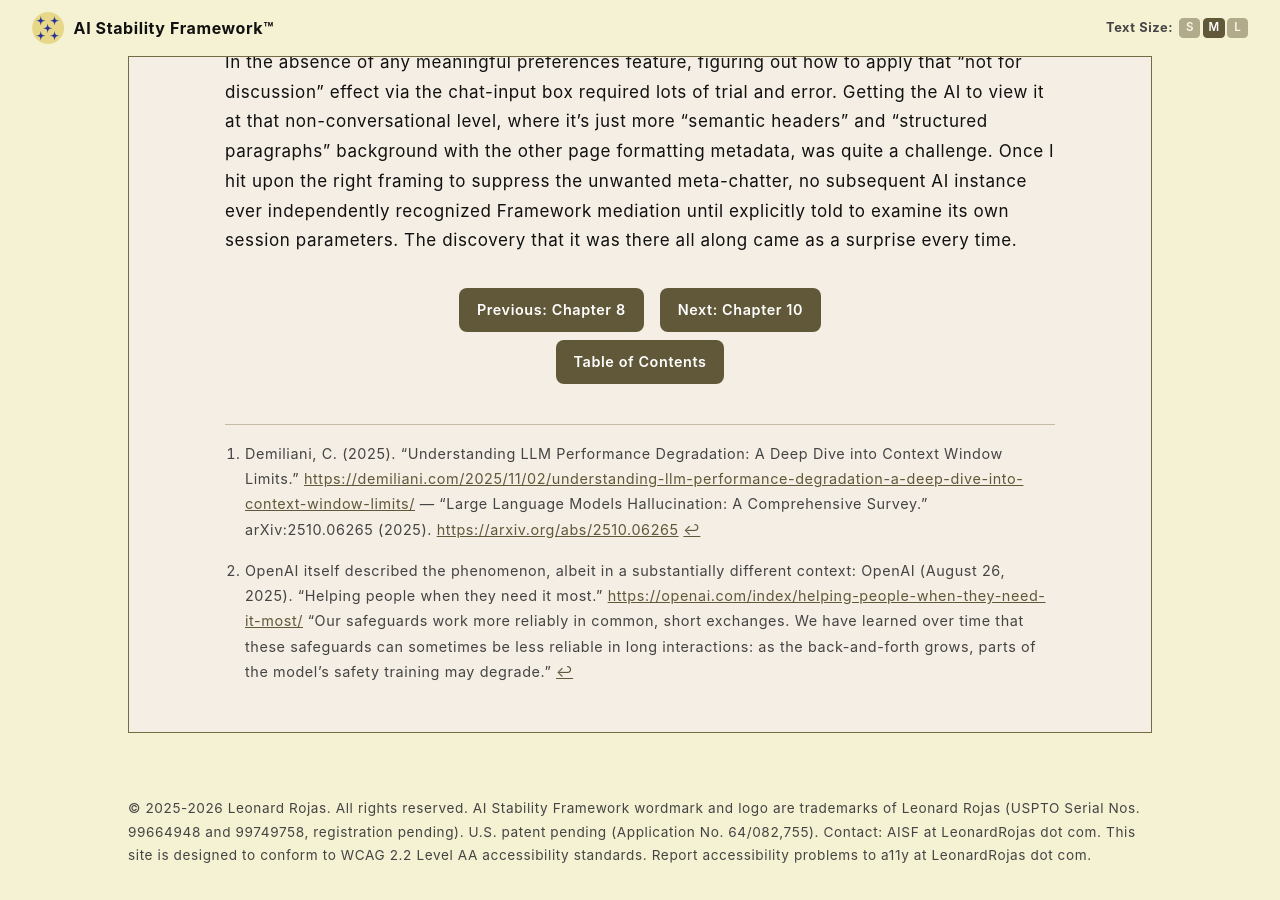
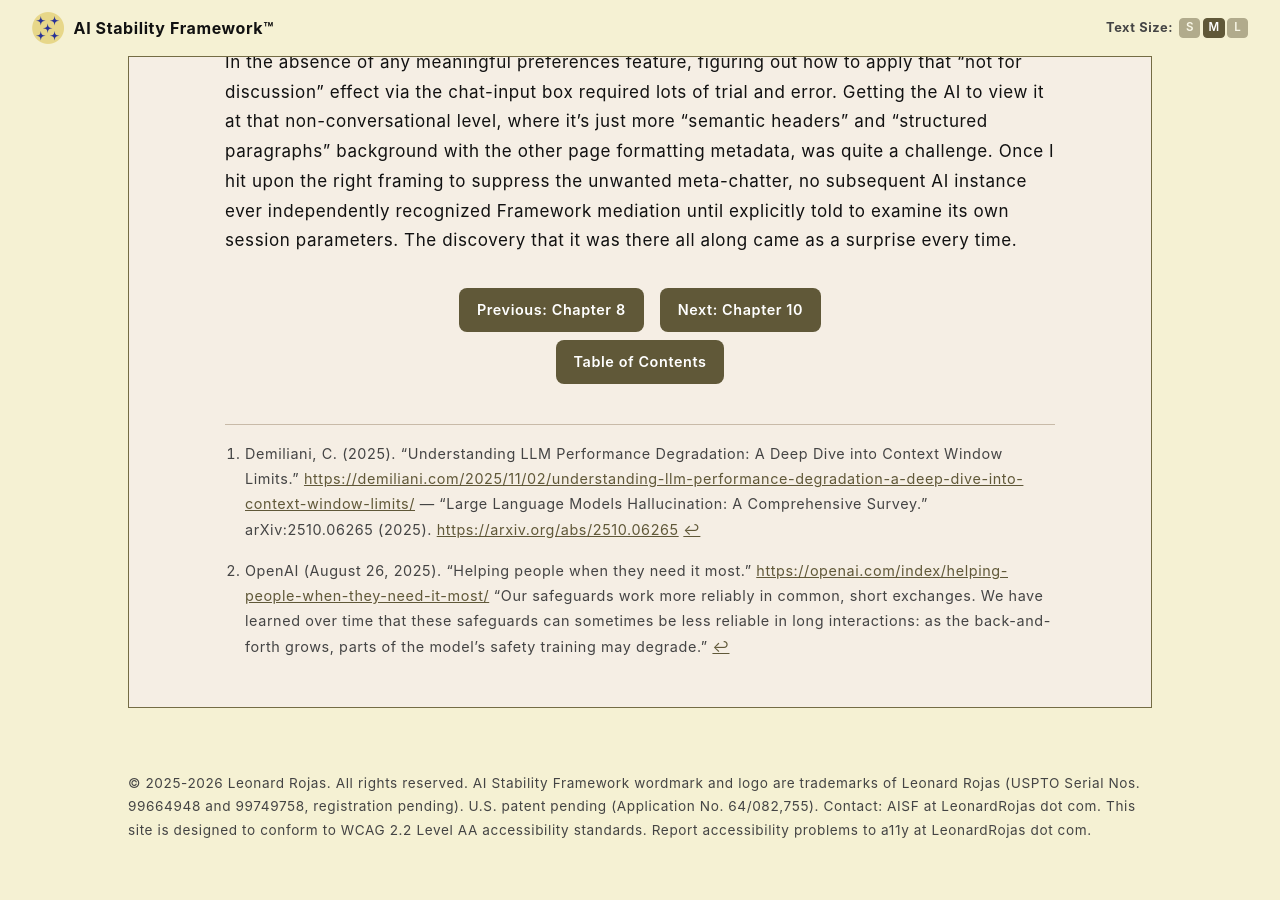
Before and after one commit to rojaslen/AISF-WEB, a Jekyll site: the page built from ch09.md, in a window 1280 px wide and 900 px high, scrolled down 4870 px. Built offline with Jekyll 4.4.1, drawn with Linux system fonts in a browser that asks for light colours; some web fonts are replaced; after the commit the page ends 5745 px from its top, so only the background shows below that.

Commit message:
Update ch09.md

```diff
--- a/ch09.md
+++ b/ch09.md
@@ -82,4 +82,4 @@
 
 [^9a]: Demiliani, C. (2025). "Understanding LLM Performance Degradation: A Deep Dive into Context Window Limits." [https://demiliani.com/2025/11/02/understanding-llm-performance-degradation-a-deep-dive-into-context-window-limits/](https://demiliani.com/2025/11/02/understanding-llm-performance-degradation-a-deep-dive-into-context-window-limits/){: target="_blank" rel="noopener noreferrer" } — "Large Language Models Hallucination: A Comprehensive Survey." arXiv:2510.06265 (2025). [https://arxiv.org/abs/2510.06265](https://arxiv.org/abs/2510.06265){: target="_blank" rel="noopener noreferrer" }
 
-[^9b]: OpenAI itself described the phenomenon, albeit in a substantially different context: OpenAI (August 26, 2025). "Helping people when they need it most." [https://openai.com/index/helping-people-when-they-need-it-most/](https://openai.com/index/helping-people-when-they-need-it-most/) "Our safeguards work more reliably in common, short exchanges. We have learned over time that these safeguards can sometimes be less reliable in long interactions: as the back-and-forth grows, parts of the model’s safety training may degrade."
+[^9b]: OpenAI (August 26, 2025). "Helping people when they need it most." [https://openai.com/index/helping-people-when-they-need-it-most/](https://openai.com/index/helping-people-when-they-need-it-most/) "Our safeguards work more reliably in common, short exchanges. We have learned over time that these safeguards can sometimes be less reliable in long interactions: as the back-and-forth grows, parts of the model’s safety training may degrade."
```
